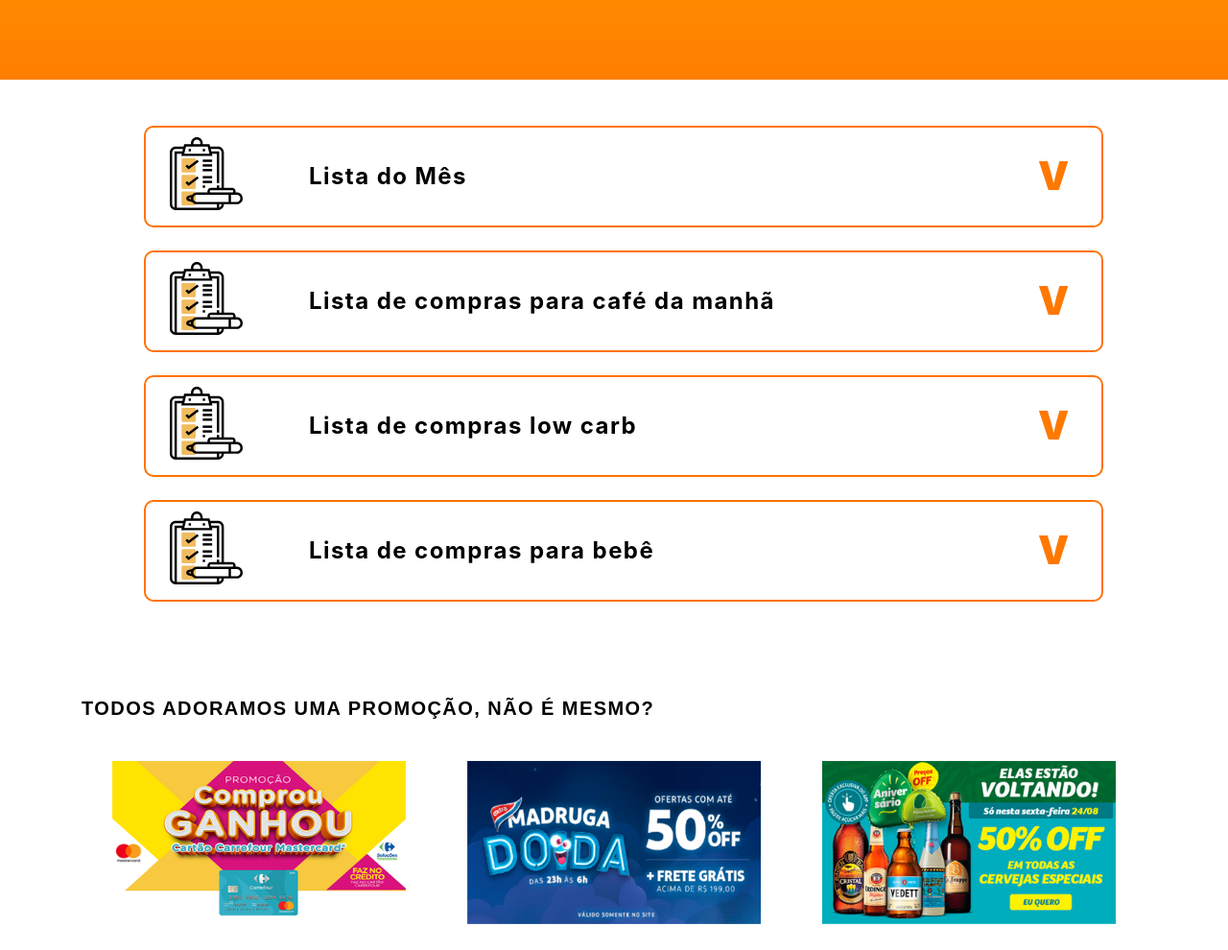
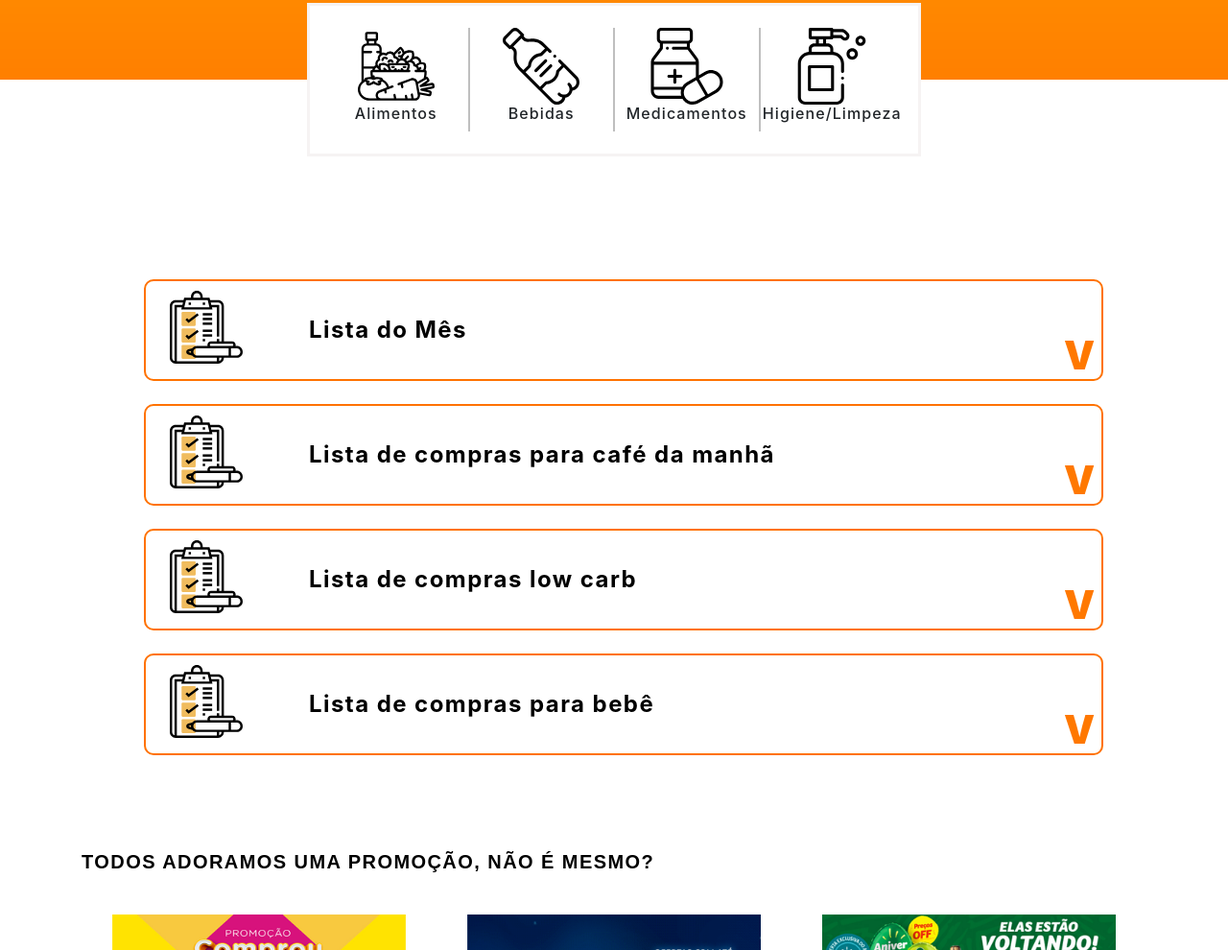
Before and after one commit to analiviaexe/Kitanda, a plain HTML site: page lista.html in a window 1280 px wide. Shown: the part 330-1320 px from the top of the page at 96% size. Drawn offline with nearby package versions, Linux system fonts and the light colour scheme.

Commit message:
Update lista.html

```diff
--- a/lista.html
+++ b/lista.html
@@ -77,59 +77,120 @@
             </div>
         </div>
 
+	    <div class="container btFake">
+		<div class="btFake-col">
+			<img class="btFake-img" src="./src/images/food.svg" alt="">
+			<h6>Alimentos</h6>
+		</div>
+		<div class="btFake-col">
+			<img class="btFake-img" src="./src/images/water.svg" alt="">
+			<h6>Bebidas</h6>
+		</div>
+		<div class="btFake-col">
+			<img class="btFake-img" src="./src/images/drug.svg" alt="">
+			<h6>Medicamentos</h6>
+		</div>
+		<div id="col-end" class="btFake-col">
+			<img class="btFake-img" src="./src/images/soap.svg" alt="">
+			<h6>Higiene/Limpeza</h6>
+		</div>
+	</div>
+
         <br>
+        <br>
+
+
+	    <div class="retangulo">
+            <div class="borda">
+                <div class="borda-arredondada">
+                    <img src="./src/images/list (1).svg" alt="" style="margin-top: 10px; margin-left: 25px;">
+                    <h2 class="lista-mes">Lista do Mês</h2>
+                    <div class="dropdown">
+                        <button class="btn" type="button" id="dropdownMenuButton" data-toggle="dropdown" aria-haspopup="true" aria-expanded="false">
+                            <ul style="list-style-type: none;" data-toggle="collapse">
+                                <li><a href="#" class="lista-dropdown" style="text-decoration: none; justify-content: center; width: 730px;">V</a></li>
+                            </ul>
+                        </button>
+                        <div class="dropdown-menu" aria-labelledby="dropdownMenuButton" style="align-items:center; text-transform: uppercase; width: 930px; background-color: #ff7200;">
+                        <a class="dropdown-item" href="#" style="color: white;">Item 1</a>
+                        <a class="dropdown-item" href="#" style="color: white;">Item 2</a>
+                        <a class="dropdown-item" href="#" style="color: white;">Item 3</a>
+                        </div>
+                    </div>
+                </div>
+            </div>
+        </div>
+
 	<br>
 
         <div class="retangulo">
             <div class="borda">
                 <div class="borda-arredondada">
                     <img src="./src/images/list (1).svg" alt="" style="margin-top: 10px; margin-left: 25px;">
-                    <h2 class="lista-mes">Lista do Mês</h2>
-                    <ul style="list-style-type: none;">
-                        <li><a href="#" class="lista-dropdown" style="text-decoration: none;">V</a></li>
-
+                    <h2 class="lista-mes">Lista de compras para café da manhã</h2>
+                    <div class="dropdown">
+                        <button class="btn" type="button" id="dropdownMenuButton" data-toggle="dropdown" aria-haspopup="true" aria-expanded="false">
+                            <ul style="list-style-type: none;" data-toggle="collapse">
+                                <li><a href="#" class="lista-dropdown" style="text-decoration: none; justify-content: center; width: 730px;">V</a></li>
                             </ul>
+                        </button>
+                        <div class="dropdown-menu" aria-labelledby="dropdownMenuButton" style="align-items:center; text-transform: uppercase; width: 930px; background-color: #ff7200;">
+                        <a class="dropdown-item" href="#" style="color: white;">Item 1</a>
+                        <a class="dropdown-item" href="#" style="color: white;">Item 2</a>
+                        <a class="dropdown-item" href="#" style="color: white;">Item 3</a>
+                        </div>
+                    </div>
+                </div>
+            </div>
         </div>
 
         <br>
 
-
+        <div class="retangulo">
+            <div class="borda">
                 <div class="borda-arredondada">
                     <img src="./src/images/list (1).svg" alt="" style="margin-top: 10px; margin-left: 25px;">
-                    <h2 class="lista-mes">Lista de compras para café da manhã</h2>
-                    <ul style="list-style-type: none;">
-                        <li><a href="#" class="lista-dropdown" style="text-decoration: none;">V</a></li>
-
+                    <h2 class="lista-mes">Lista de compras low carb</h2>
+                    <div class="dropdown">
+                        <button class="btn" type="button" id="dropdownMenuButton" data-toggle="dropdown" aria-haspopup="true" aria-expanded="false">
+                            <ul style="list-style-type: none;" data-toggle="collapse">
+                                <li><a href="#" class="lista-dropdown" style="text-decoration: none; justify-content: center; width: 730px;">V</a></li>
                             </ul>
+                        </button>
+                        <div class="dropdown-menu" aria-labelledby="dropdownMenuButton" style="align-items:center; text-transform: uppercase; width: 930px; background-color: #ff7200;">
+                        <a class="dropdown-item" href="#" style="color: white;">Item 1</a>
+                        <a class="dropdown-item" href="#" style="color: white;">Item 2</a>
+                        <a class="dropdown-item" href="#" style="color: white;">Item 3</a>
+                        </div>
+                    </div>
+                </div>
+            </div>
         </div>
 
         <br>
 
-
-                <div class="borda-arredondada">
-                    <img src="./src/images/list (1).svg" alt="" style="margin-top: 10px; margin-left: 25px;">
-                    <h2 class="lista-mes">Lista de compras low carb</h2>
-                    <ul style="list-style-type: none;">
-                        <li><a href="#" class="lista-dropdown" style="text-decoration: none;">V</a></li>
-
-                    </ul>
-                </div>
-
-                <br>
-
-
+        <div class="retangulo">
+            <div class="borda">
                 <div class="borda-arredondada">
                     <img src="./src/images/list (1).svg" alt="" style="margin-top: 10px; margin-left: 25px;">
                     <h2 class="lista-mes">Lista de compras para bebê</h2>
-                    <ul style="list-style-type: none;">
-                        <li><a href="#" class="lista-dropdown" style="text-decoration: none;">V</a></li>
-
+                    <div class="dropdown">
+                        <button class="btn" type="button" id="dropdownMenuButton" data-toggle="dropdown" aria-haspopup="true" aria-expanded="false">
+                            <ul style="list-style-type: none;" data-toggle="collapse">
+                                <li><a href="#" class="lista-dropdown" style="text-decoration: none; justify-content: center; width: 730px;">V</a></li>
                             </ul>
+                        </button>
+                        <div class="dropdown-menu" aria-labelledby="dropdownMenuButton" style="align-items:center; text-transform: uppercase; width: 930px; background-color: #ff7200;">
+                        <a class="dropdown-item" href="#" style="color: white;">Item 1</a>
+                        <a class="dropdown-item" href="#" style="color: white;">Item 2</a>
+                        <a class="dropdown-item" href="#" style="color: white;">Item 3</a>
+                        </div>
+                    </div>
+                </div>
+            </div>
         </div>
 
-            </div>
 
-        </div>
 
         <br>
         <br>
```
Lines whose indentation alone changed are shown as unchanged.
